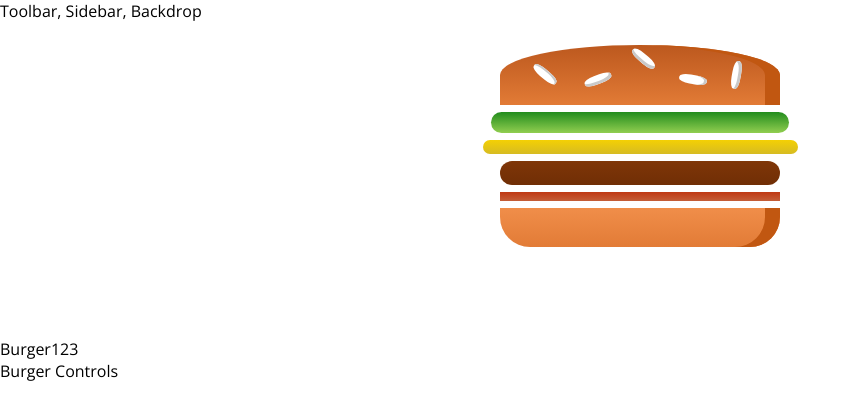
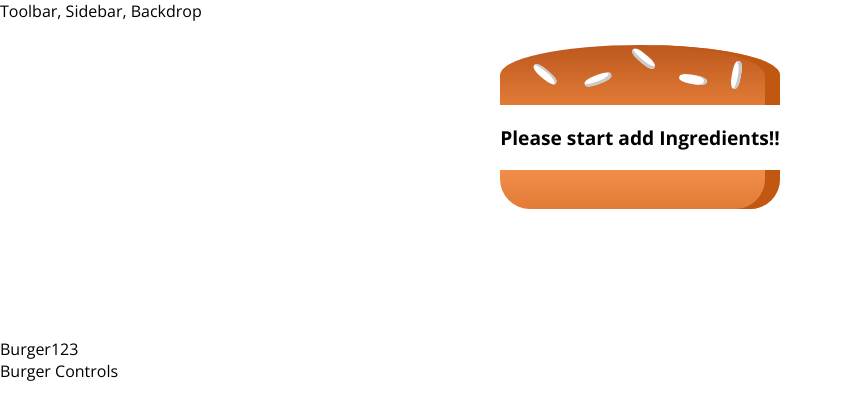
Before and after one commit to vani1992-seelam/Food-Blogg, a React app in the folder burger-builder/: page / in a window 1280 px wide. Shown: the top 420 px of the page, without its empty margins (0-861 px from the left). Built offline with nearby package versions, Linux system fonts and the light colour scheme.

Commit message:
Calculating ingredients dynamically

```diff
--- a/burger-builder/src/components/Burger/Burger.js
+++ b/burger-builder/src/components/Burger/Burger.js
@@ -3,11 +3,18 @@
 import BurgerIngredient from "./BurgerIngredient/BurgerIngredient";
 const burger = props => {
   //Converting ingredients object to Array(we can't pass object in props)
-  const transformedIngredients = Object.keys(props.ingredients).map(igKey => {
-    return [...Array(props.ingredients[igKey])].map((_, i) => {
-      return <BurgerIngredient key={igKey + i} type={igKey} />;
-    });
-  });
+  let transformedIngredients = Object.keys(props.ingredients)
+    .map(igKey => {
+      return [...Array(props.ingredients[igKey])].map((_, i) => {
+        return <BurgerIngredient key={igKey + i} type={igKey} />;
+      });
+    })
+    .reduce((arr, el) => {
+      return arr.concat(el);
+    }, []);
+  if (transformedIngredients.length === 0) {
+    transformedIngredients = <p>Please start add Ingredients!!</p>;
+  }
   return (
     <div className={classes.Burger}>
       <BurgerIngredient type="bread-top" />
--- a/burger-builder/src/containers/BurgerBuilder/BurgerBuilder.js
+++ b/burger-builder/src/containers/BurgerBuilder/BurgerBuilder.js
@@ -4,10 +4,10 @@
 class BurgerBuilder extends Component {
   state = {
     ingredients: {
-      salad: 1,
-      cheese: 1,
-      meat: 1,
-      bacon: 1
+      salad: 0,
+      cheese: 0,
+      meat: 0,
+      bacon: 0
     }
   };
   render() {
```
